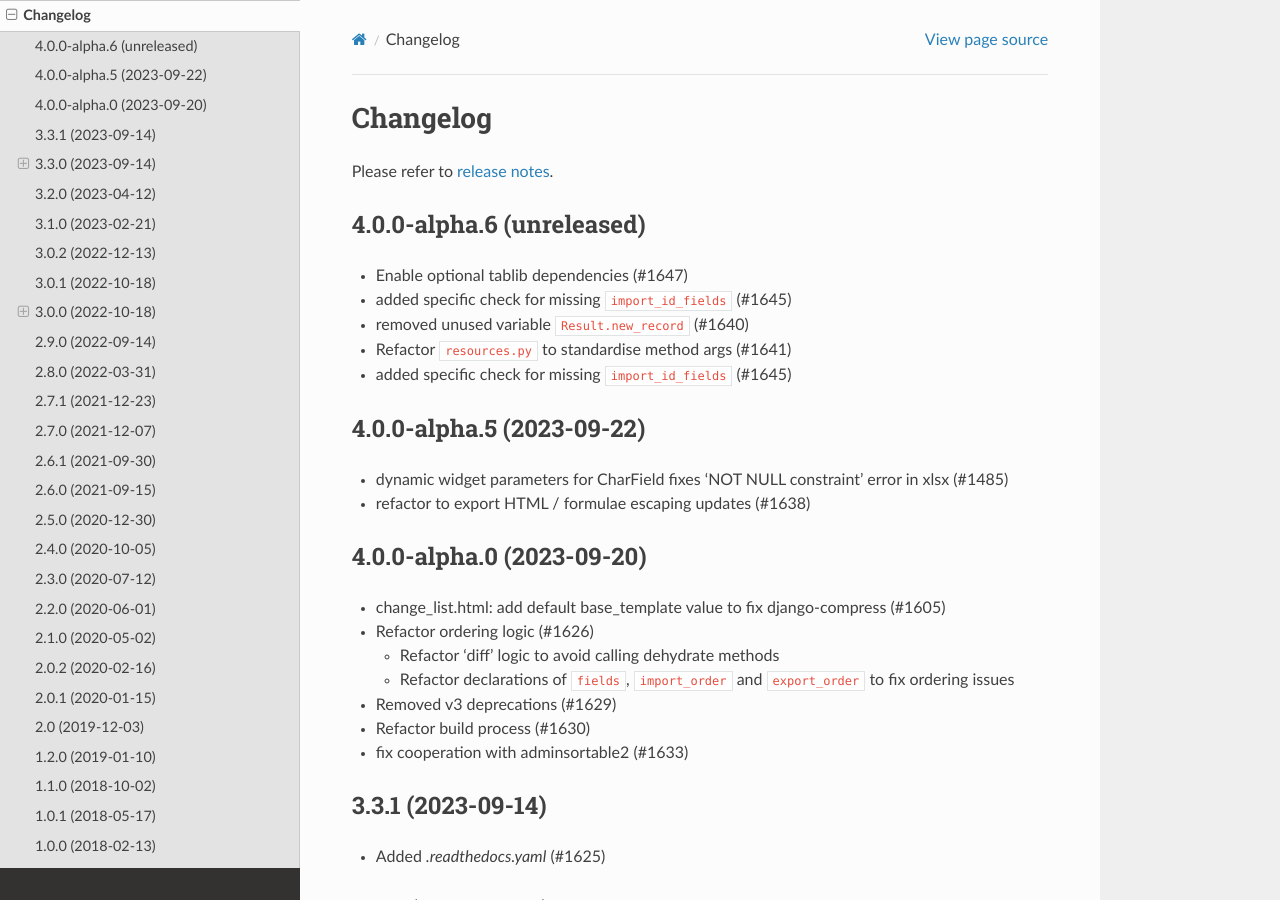
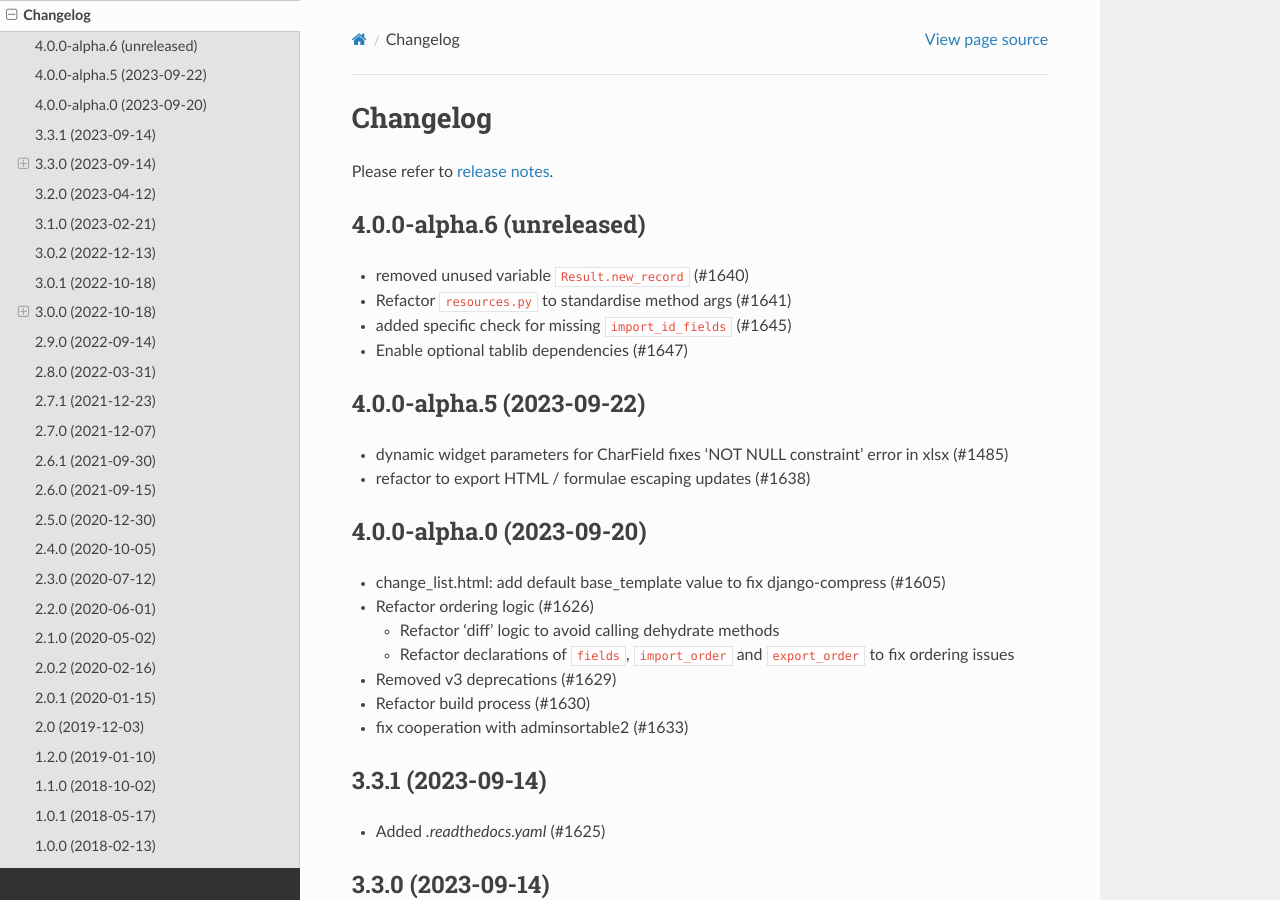
Before and after one commit to django-import-export/django-import-export, a Sphinx documentation site: the page built from docs/changelog.rst, in a window 1280 px wide and 900 px high. Built offline with Sphinx 7.4.7 and the Read the Docs theme 2.0.0, drawn with Linux system fonts in a browser that asks for light colours; pages that are not in the unit, such as notebooks, are missing from menus; the version number could not be read and is left out.

Commit message:
Update changelog.rst

```diff
--- a/docs/changelog.rst
+++ b/docs/changelog.rst
@@ -6,11 +6,10 @@ Please refer to :doc:`release notes<release_notes>`.
 4.0.0-alpha.6 (unreleased)
 --------------------------
 
-- Enable optional tablib dependencies (#1647)
-- added specific check for missing ``import_id_fields`` (#1645)
 - removed unused variable ``Result.new_record`` (#1640)
 - Refactor ``resources.py`` to standardise method args (#1641)
 - added specific check for missing ``import_id_fields`` (#1645)
+- Enable optional tablib dependencies (#1647)
 
 4.0.0-alpha.5 (2023-09-22)
 --------------------------
```
